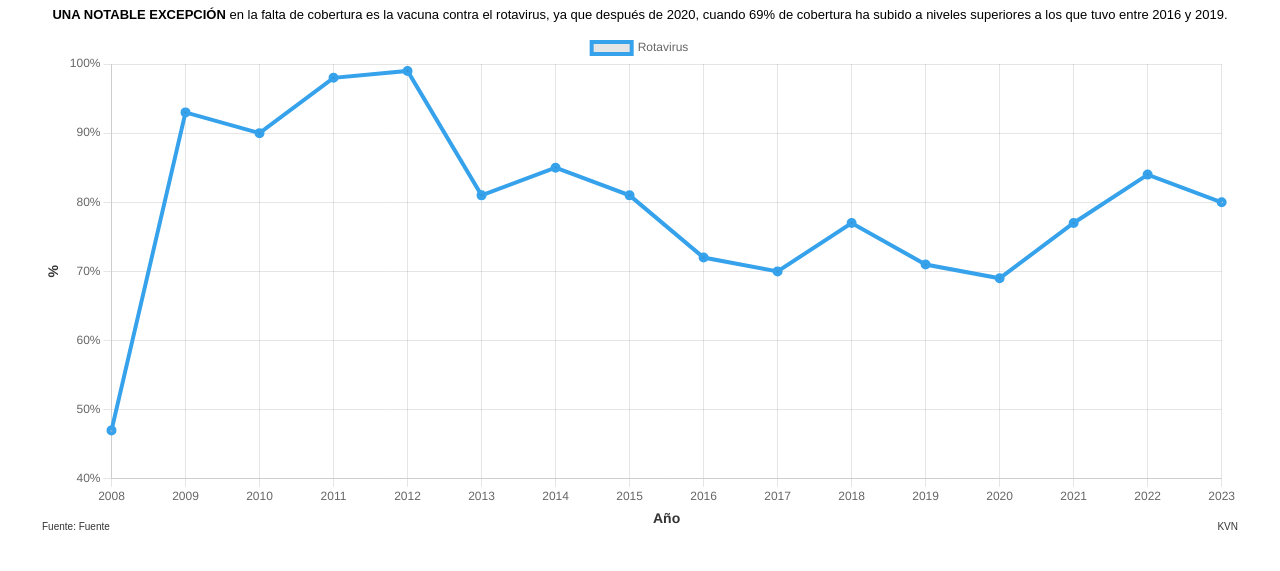
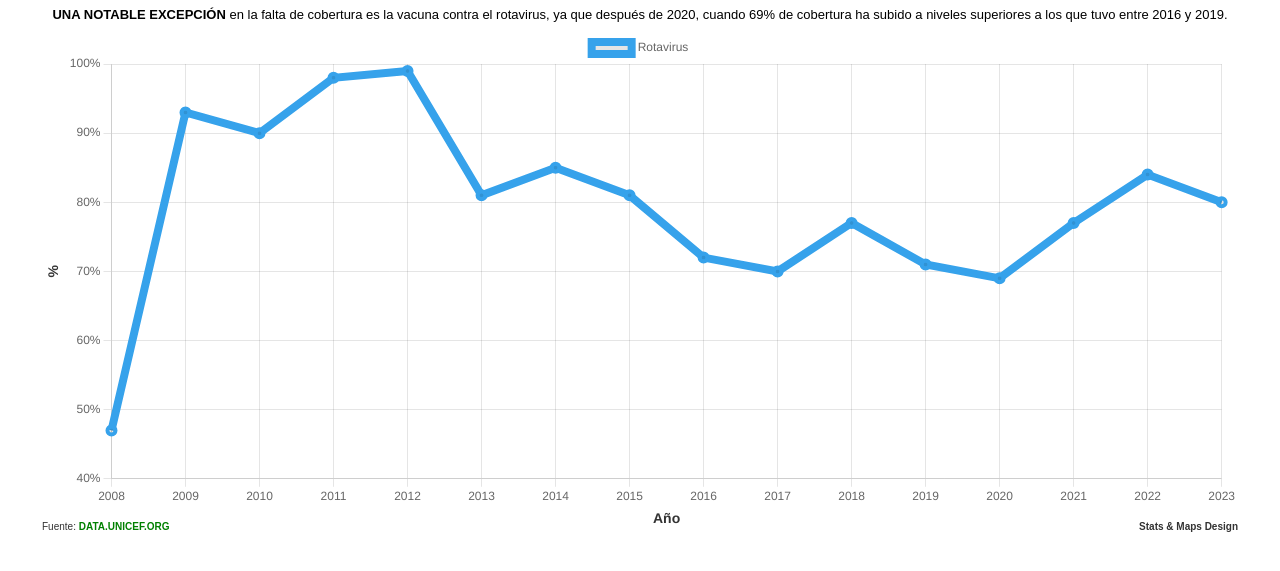
Before and after one commit to kevin-cartografia/portfolio-kevin, a plain HTML site: page eje-central/charts/411/central/Vacuna-contra-el-rotavirus-dosis-completa/index.html in a window 1280 px wide. Shown: the part 35-606 px from the top of the page. Drawn offline with nearby package versions, Linux system fonts and the light colour scheme.

Commit message:
Update index.html

```diff
--- a/eje-central/charts/411/central/Vacuna-contra-el-rotavirus-dosis-completa/index.html
+++ b/eje-central/charts/411/central/Vacuna-contra-el-rotavirus-dosis-completa/index.html
@@ -45,7 +45,14 @@
             font-family: Arial, sans-serif;
             font-weight: regular;
         }
-        h3, h5 {
+        .source-note a {
+            color: green;
+            text-decoration: none;
+        }
+        .source-note a:hover {
+            text-decoration: underline;
+        }
+           h3, h5 {
             text-align: center;
             margin: 10px 0;
         }
@@ -56,8 +63,9 @@
     <font size=2 align=center><b>UNA NOTABLE EXCEPCIÓN</b> en la falta de cobertura es la vacuna contra el rotavirus, ya que después de 2020, cuando 69% de cobertura ha subido a niveles superiores a los que tuvo entre 2016 y 2019.</font>
     <div class="chart-container">
         <canvas id="myChart">Su navegador no soporta el elemento canvas.</canvas>
-        <div class="footer-note">KVN</div>
-        <div class="source-note">Fuente: Fuente</div>
+        <div class="footer-note"><b>Stats & Maps Design</b></div>
+        <div class="source-note">Fuente: <a href="https://data.unicef.org/topic/child-health/immunization/" target="_blank"><b>DATA.UNICEF.ORG</b></a>
+        </div>
     </div>
     <script>
         var ctx = document.getElementById('myChart').getContext('2d');
@@ -75,7 +83,8 @@
                         label: 'Rotavirus',
                         data: [47, 93, 90, 98, 99, 81, 85, 81, 72, 70, 77, 71, 69, 77, 84, 80],
                         borderColor: 'rgba(54, 162, 235, 1)',
-                        borderWidth: 4,
+                        borderWidth: 8,
+                        pointRadius: 2,
                         fill: false
                     }
                 ]
```
